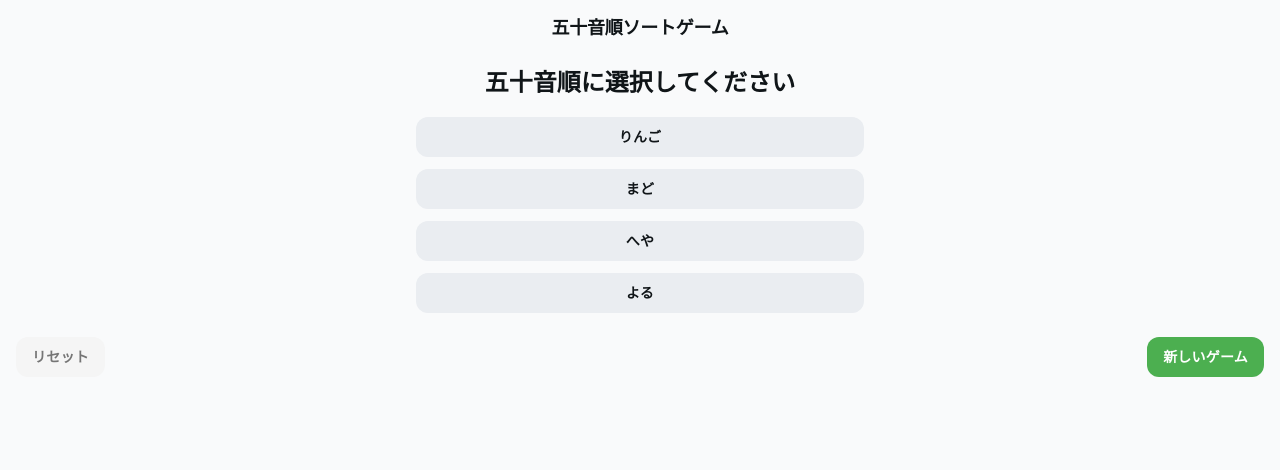
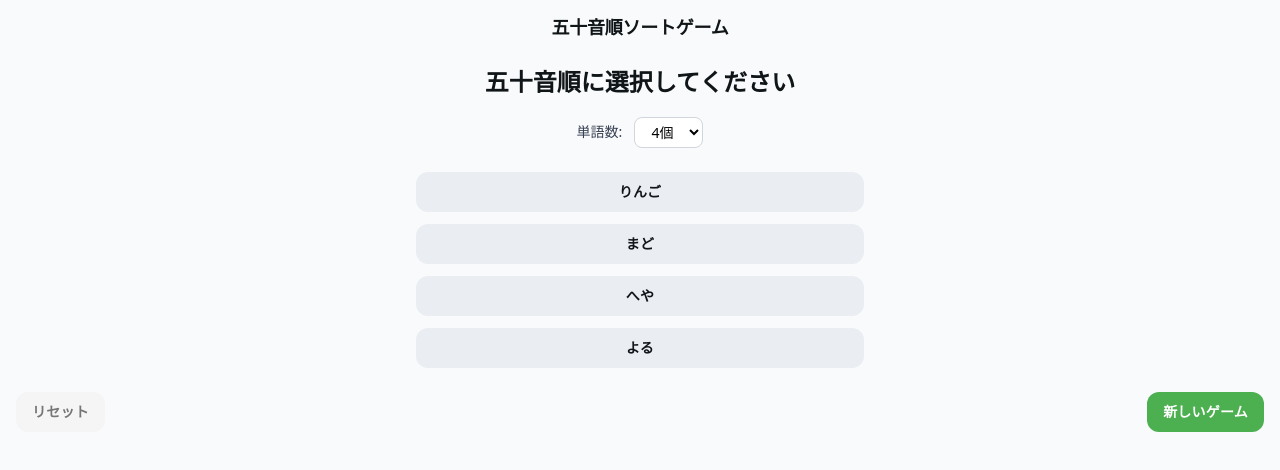
Before and after one commit to otyamura/RiddleDrillHub, a Next.js app: page / in a window 1280 px wide. Shown: the top 470 px of the page. Built offline with nearby package versions, Linux system fonts and the light colour scheme.

Commit message:
単語数を選べるようにした

```diff
--- a/src/components/SortGame.tsx
+++ b/src/components/SortGame.tsx
@@ -12,6 +12,7 @@ export default function SortGame() {
   const [currentWords, setCurrentWords] = useState<Word[]>([]);
   const [selectedOrder, setSelectedOrder] = useState<number[]>([]);
   const [gameState, setGameState] = useState<"playing" | "correct" | "incorrect">("playing");
+  const [wordCount, setWordCount] = useState<number>(4);
 
   const loadWordsFromCSV = async () => {
     try {
@@ -45,7 +46,7 @@ export default function SortGame() {
     if (words.length === 0) return;
 
     const shuffledWords = shuffleArray(words);
-    const selectedWords = shuffledWords.slice(0, 4);
+    const selectedWords = shuffledWords.slice(0, wordCount);
     const wordsWithId = selectedWords.map((word, index) => ({
       id: index + 1,
       text: word
@@ -63,6 +64,12 @@ export default function SortGame() {
     loadAndInitialize();
   }, []);
 
+  useEffect(() => {
+    if (wordPool.length > 0) {
+      initializeGame();
+    }
+  }, [wordCount]);
+
   const handleWordClick = (wordId: number) => {
     if (gameState !== "playing") return;
 
@@ -75,7 +82,7 @@ export default function SortGame() {
       const newOrder = [...selectedOrder, wordId];
       setSelectedOrder(newOrder);
 
-      if (newOrder.length === 4) {
+      if (newOrder.length === wordCount) {
         checkAnswer(newOrder);
       }
     }
@@ -113,6 +120,25 @@ export default function SortGame() {
         <h3 className="text-[#101518] tracking-light text-2xl font-bold leading-tight px-4 text-center pb-2 pt-5">
           五十音順に選択してください
         </h3>
+
+        <div className="px-4 py-3">
+          <div className="flex items-center justify-center gap-3">
+            <label className="text-sm font-medium text-gray-700">単語数:</label>
+            <select
+              value={wordCount}
+              onChange={(e) => setWordCount(Number(e.target.value))}
+              disabled={gameState !== "playing" || selectedOrder.length > 0}
+              className="px-3 py-1 border border-gray-300 rounded-lg text-sm font-medium bg-white disabled:bg-gray-100 disabled:cursor-not-allowed"
+            >
+              <option value={3}>3個</option>
+              <option value={4}>4個</option>
+              <option value={5}>5個</option>
+              <option value={6}>6個</option>
+              <option value={7}>7個</option>
+              <option value={8}>8個</option>
+            </select>
+          </div>
+        </div>
 
         {selectedOrder.length > 0 && (
           <div className="px-4 py-2">
```
